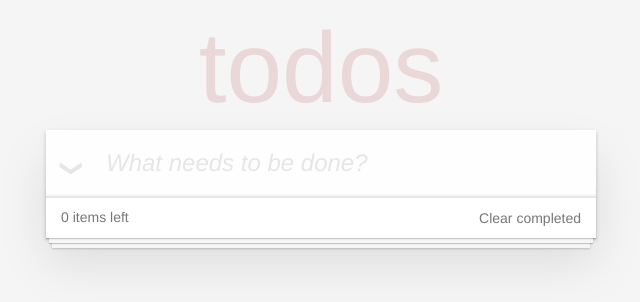
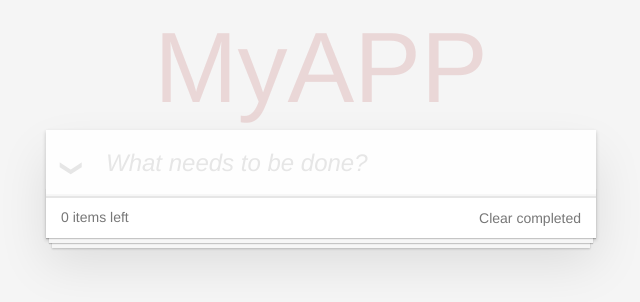
Before and after one commit to demo-projects/behalf-training-2017, an Angular app: page / in a window 1280 px wide. Shown: the top 302 px of the page, without its empty margins (319-959 px from the left). Built offline with nearby package versions, Linux system fonts and the light colour scheme.

Commit message:
input output

```diff
--- a/src/app/todolist/todolist-header.component.ts
+++ b/src/app/todolist/todolist-header.component.ts
@@ -1,22 +1,20 @@
-import { Component, OnInit } from '@angular/core';
+import {Component, OnInit, Input, EventEmitter, Output} from '@angular/core';
 
 @Component({
   selector: 'app-todolist-header',
   template: `
     <header class="header">
-      <h1>todos</h1>
+      <h1>{{ title }}</h1>
       <input class="new-todo"
+             type="text"
+             (keydown.enter)="onAdd.emit($event.target.value)"
              placeholder="What needs to be done?"
              autofocus>
     </header>
-  `,
-  styles: []
+  `
 })
-export class TodolistHeaderComponent implements OnInit {
+export class TodolistHeaderComponent  {
 
-  constructor() { }
-
-  ngOnInit() {
-  }
-
+  @Input() title: string;
+  @Output() onAdd = new EventEmitter<string>();
 }
--- a/src/app/todolist/todolist.component.ts
+++ b/src/app/todolist/todolist.component.ts
@@ -5,7 +5,9 @@ import {TodolistService} from './todolist.service';
   selector: 'app-todolist',
   template: `
     <section class="todoapp">
-      <app-todolist-header></app-todolist-header>
+
+      <app-todolist-header [title]="title"
+                           (onAdd)="todolist.addItem($event)"></app-todolist-header>
 
       <app-todolist-main>
         <app-todolist-list [items]="todolist.items"></app-todolist-list>
@@ -19,9 +21,11 @@ import {TodolistService} from './todolist.service';
 export class TodolistComponent implements OnInit {
 
   public todolist: TodolistService;
+  public title: string;
 
   constructor() {
     this.todolist = new TodolistService();
+    this.title = 'MyAPP';
   }
 
   ngOnInit() {
```
